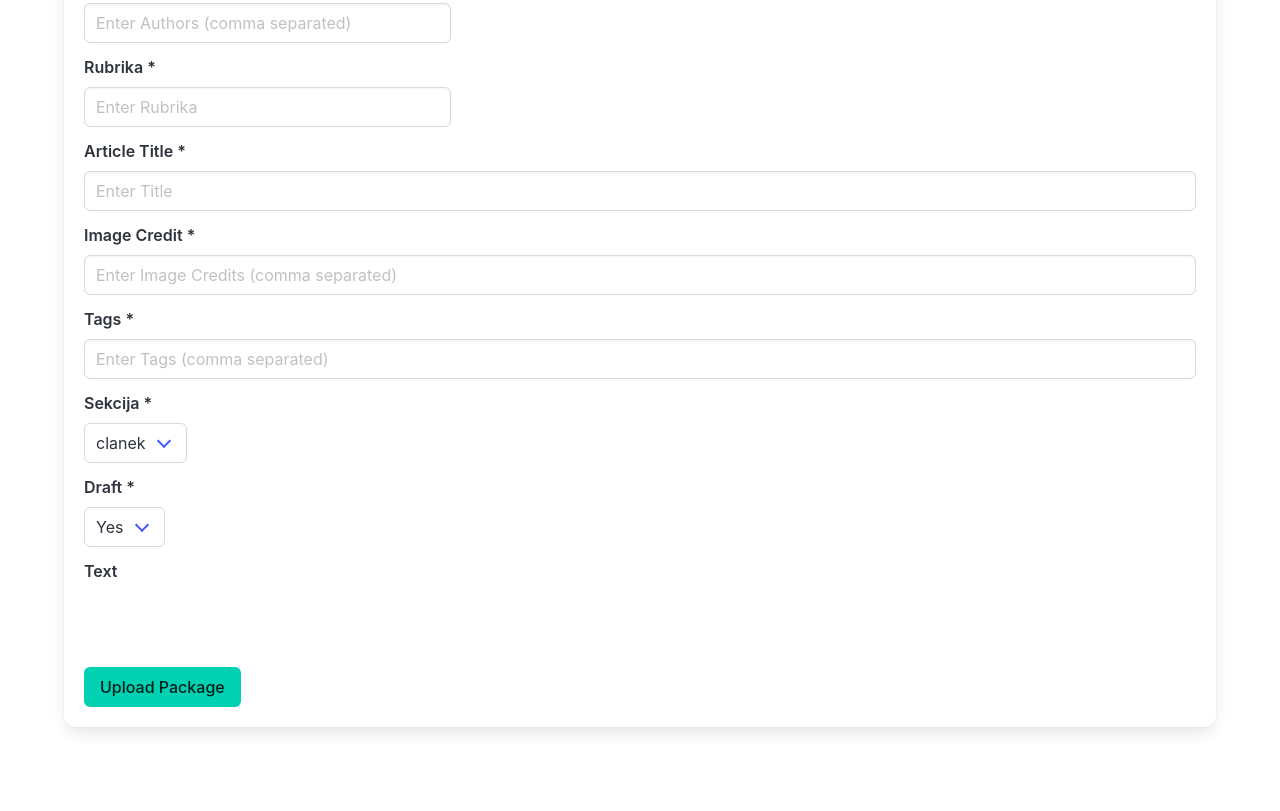
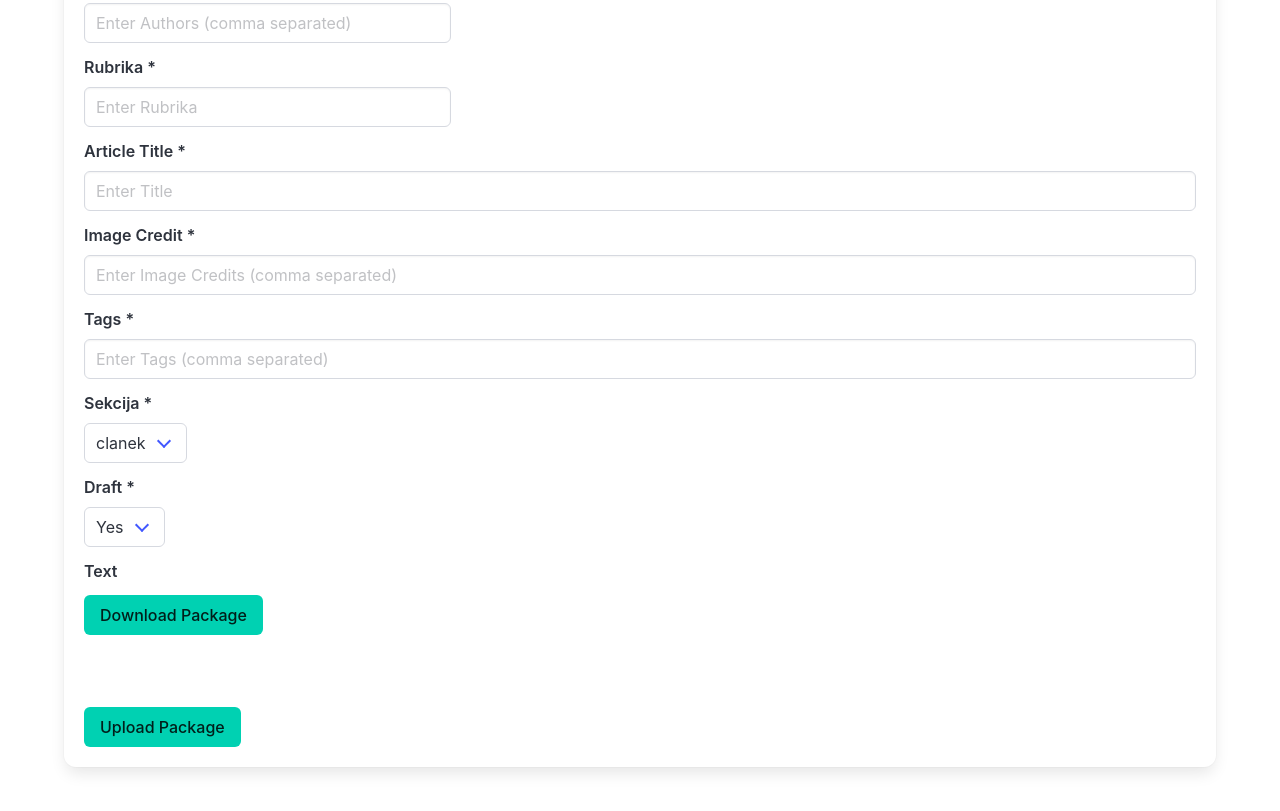
Before and after one commit to roverbird/superdash, a plain HTML site: page index.html in a window 1280 px wide. Shown: the part 566-1377 px from the top of the page. Before the commit the page ends 1341 px from the top, so only its background shows below. Drawn offline with nearby package versions, Linux system fonts and the light colour scheme; a script that the page names is missing; a small style sheet from the web is missing.

Commit message:
comments

```diff
--- a/index.html
+++ b/index.html
@@ -129,9 +129,9 @@
         </div>
     </div>
 
-    <!--<div class="control">
-        <button type="submit" id="downloadMarkdownWithYAMLAndImages" class="button is-primary">Downoad Package</button>
-    </div>--->
+    <div class="control">
+        <button type="submit" id="downloadMarkdownWithYAMLAndImages" class="button is-primary">Download Package</button>
+    </div>
 
     <br>
 
@@ -519,7 +519,7 @@ refs.parseWordDocxFileInput.addEventListener("change", function () {
     this.value = ""; // Clear the input field after processing the file
 });
 
-// Event listener for "Generate YAML" button
+// Event listener for "Download Package" button
 // This allows downloading File Package to local machine
 document.getElementById('downloadMarkdownWithYAMLAndImages').addEventListener('click', function(event) {
     event.preventDefault();
```
Also changed, not shown: 1 other file.
